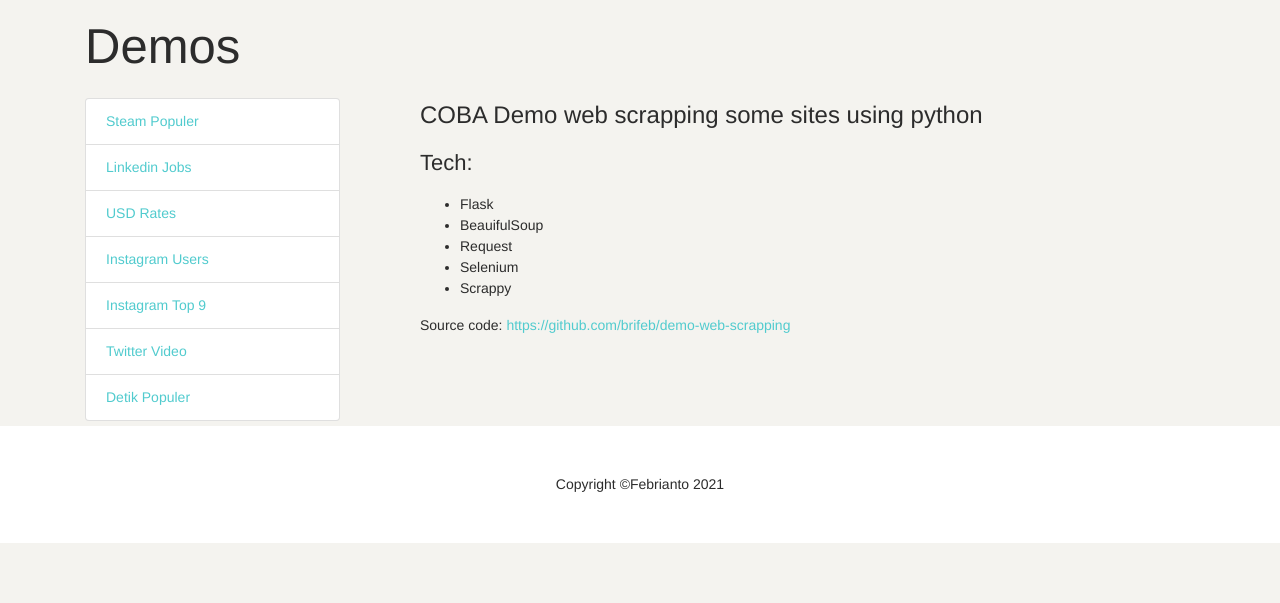
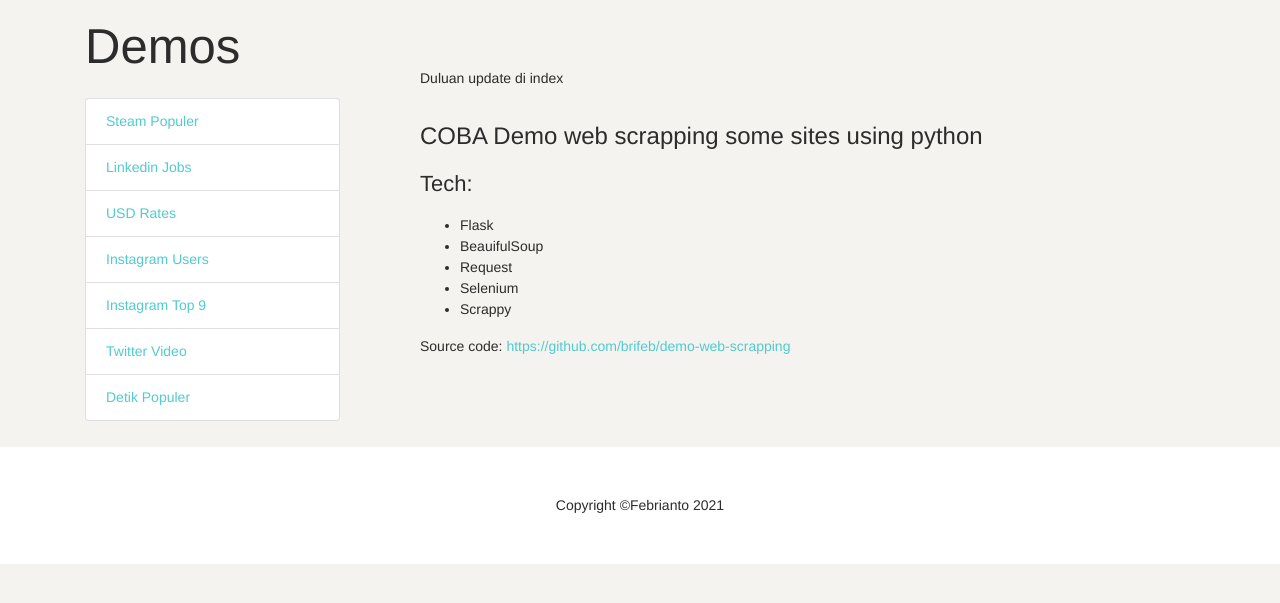
Before and after one commit to brifeb/demo-web-scrapping, a Flask app: page / in a window 1280 px wide. Shown: the part 62-665 px from the top of the page. Run offline with Flask 2, Linux system fonts and the light colour scheme; some libraries are stand-ins or nearby versions.

Commit message:
duluan update

```diff
--- a/templates/index.html
+++ b/templates/index.html
@@ -1,6 +1,7 @@
 {% extends 'base.html' %}
 {% block body %}
 <div class="clearfix" style="padding:50px">
+    Duluan update di index
     <h4>COBA Demo web scrapping some sites using python</h4>
     <h5>Tech:</h5>
     <ul>
```
